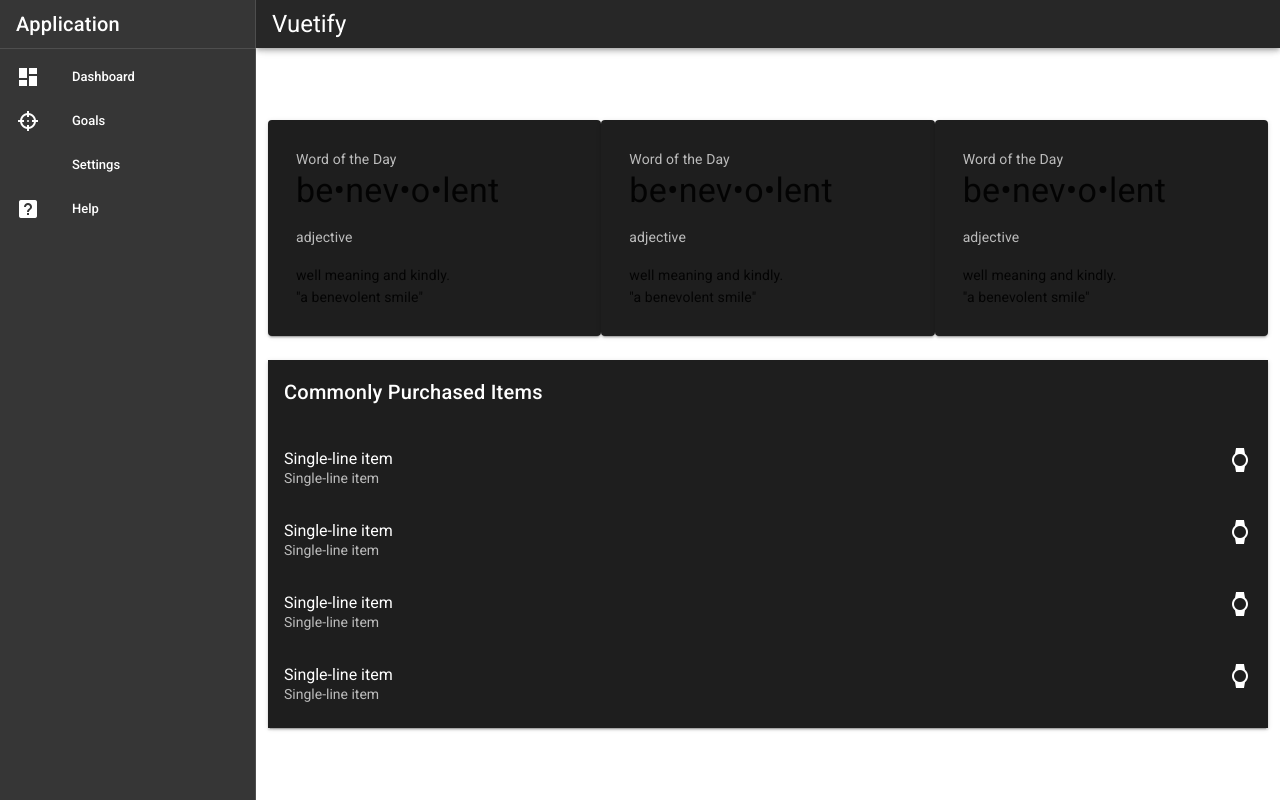
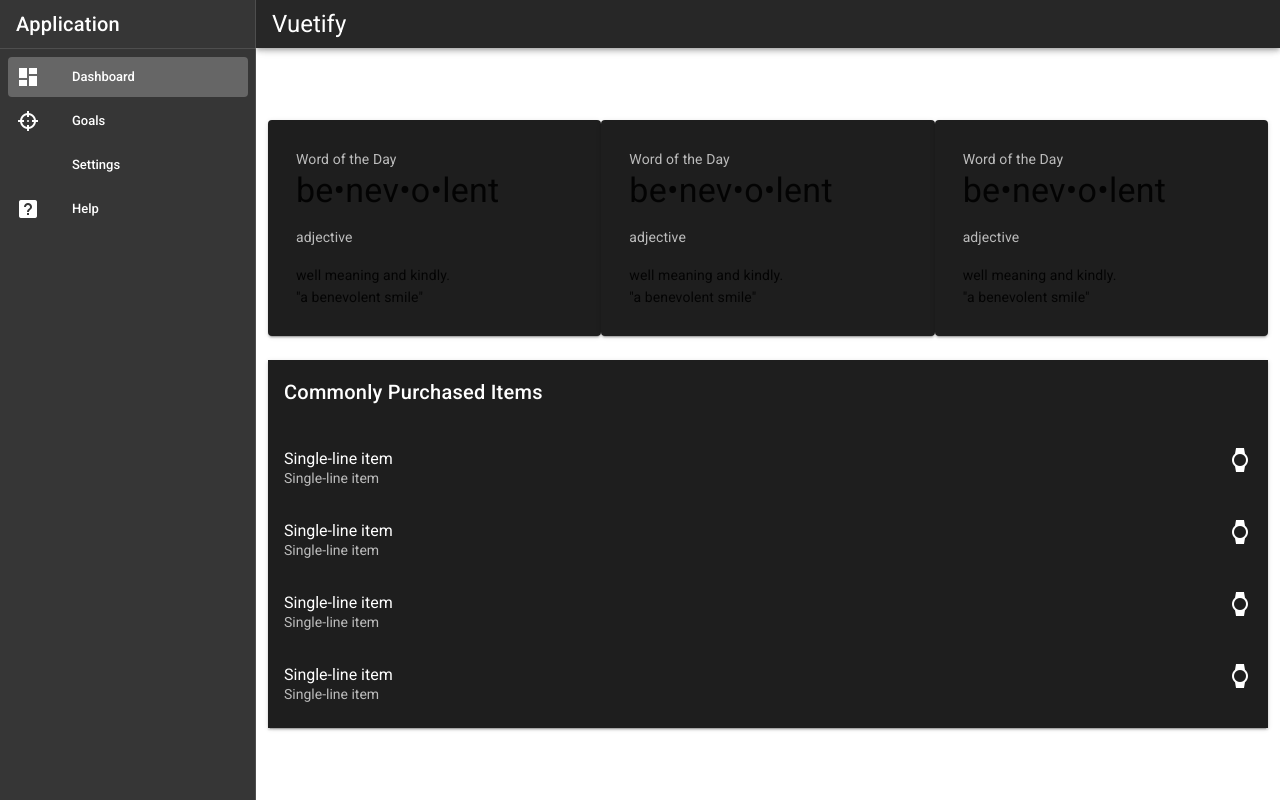
Before and after one commit to justinhodev/hackthenorth2019, a Vue app in the folder client/: page / in a window 1280 px wide. Built offline with nearby package versions, Linux system fonts and the light colour scheme.

Commit message:
Fixed the incorrect routing

```diff
--- a/client/src/App.vue
+++ b/client/src/App.vue
@@ -56,7 +56,7 @@
   name: 'App',
   data: () => ({
     items: [
-      { title: 'Dashboard', icon: 'mdi-view-dashboard', redirect: 'dashboard' },
+      { title: 'Dashboard', icon: 'mdi-view-dashboard', redirect: '/' },
       { title: 'Goals', icon: 'mdi-target', redirect: 'goals' },
       { title: 'Settings', icon: 'mdi-settings', redirect: 'settings' },
       { title: 'Help', icon: 'mdi-help-box', redirect: 'help' }
```
